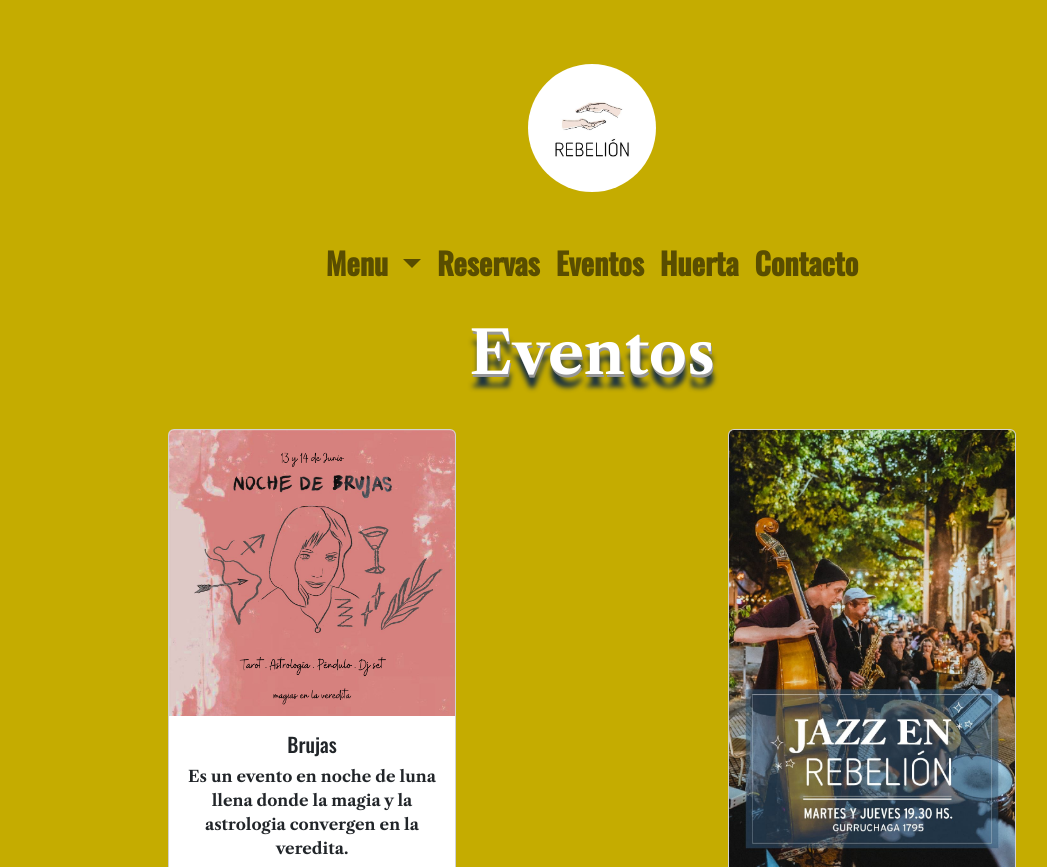
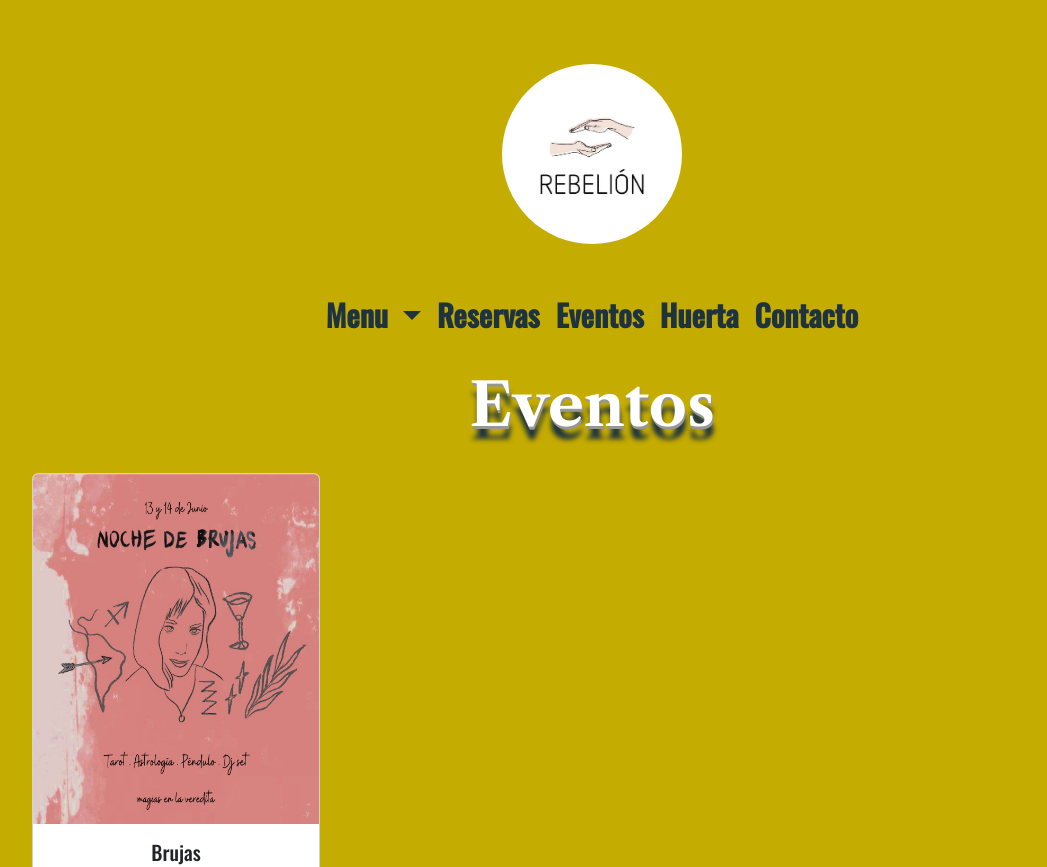
Before and after one commit to Damcarrizo/proyecto_final, a website: page assets/pages/eventos.html in a window 1280 px wide. Shown: the top 867 px of the page, without its empty margins (48-1095 px from the left). Drawn offline with nearby package versions, Linux system fonts and the light colour scheme.

Commit message:
cambios varios

```diff
--- a/assets/pages/eventos.html
+++ b/assets/pages/eventos.html
@@ -58,7 +58,7 @@
 </header>
 <main>
     <h1 class="titulo">Eventos</h1>
-    <div class="eventos__fotos">
+
       <div class="card" style="width: 18rem;">
       <img src="../img/evento_brujas.png" class="card-img-top" alt="evento brujas">
       <div class="card-body">
@@ -75,7 +75,7 @@
       <a href="./reservas.html" class="btn btn-primary">Reserva tu lugar</a>
       </div>
       </div>
-    </div>
+
 
     </main>
     <footer><a href="https://www.instagram.com/rebelion_ba/"> <img src="../img/instagram.png" alt="Link_Instagram" width="40" height="40" class="logo__instagram"> </a>Copyright 2022</footer>
--- a/assets/scss/partials/_header.scss
+++ b/assets/scss/partials/_header.scss
@@ -6,8 +6,8 @@
     .logo {padding: $xsmall;
     }
         .logo__nav{border-radius: 80%;
-            width: 10vw;
-            height: 10vw; }
+            height: 180px;
+        width: 180px; }
 
 
 .nav {display: flex;
@@ -15,7 +15,7 @@
     align-items: center;
 }
 
-.nav-item{
+.nav-link{
     color: $secondary-background;
 }
     .navbar-expand-xl{
--- a/assets/scss/views/_eventos.scss
+++ b/assets/scss/views/_eventos.scss
@@ -1,10 +1,14 @@
-.eventos__fotos{
+.card{
     display: flex;
-    flex-direction: row;
-    justify-content: space-around;
-    padding: $small;
+    justify-content: center;
+    align-items: center;
+    margin: $small;
+
+
 }
-
+.card-img-top{
+    height: 350px;
+}
 
 .card-title{
     font-family: $fuente-nav;
--- a/assets/scss/views/_huerta.scss
+++ b/assets/scss/views/_huerta.scss
@@ -2,4 +2,5 @@
     border-radius: 40px;
     @include sizes (40vw, 40vw);
     padding: $xsmall;
+
 }
```
Also changed, not shown: index.html (+1 -1 lines), assets/estilos/main.css.
